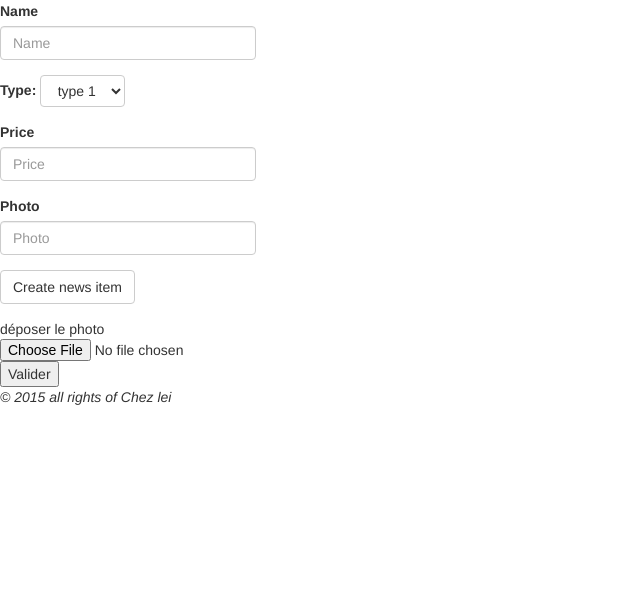
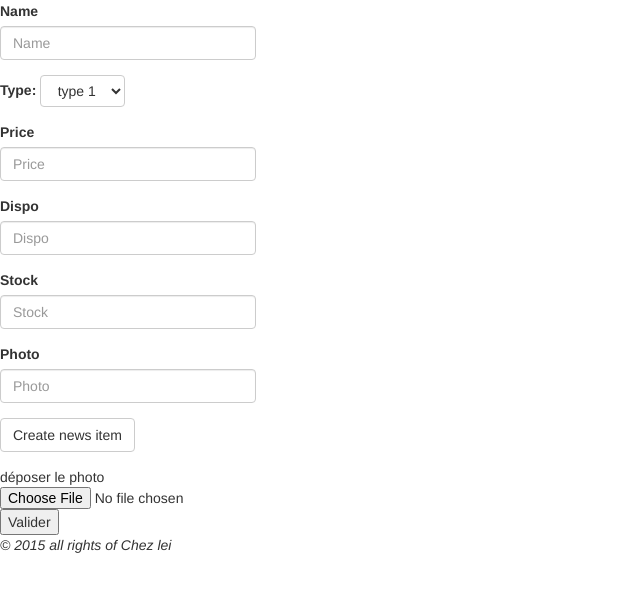
Before and after one commit to lzZ00/projet, a CodeIgniter app: page /projet_marche/index.php/affiche_produit/createProduit in a window 1280 px wide. Shown: the part 145-737 px from the top of the page, without its empty margins (0-640 px from the left). Run offline with CodeIgniter, Linux system fonts and the light colour scheme; data comes from the database, SQL or seed files in the repository; some libraries are stand-ins or nearby versions.

Commit message:
产品dispo

```diff
--- a/application/config/database.php
+++ b/application/config/database.php
@@ -78,7 +78,7 @@ $db['default'] = array(
 	'hostname' => 'localhost',
 	'username' => 'root',
 	'password' => '',
-	'database' => 'zliao',
+	'database' => 'news',
 	'dbdriver' => 'mysqli',
 	'dbprefix' => '',
 	'pconnect' => FALSE,
--- a/application/controllers/Affiche_Produit.php
+++ b/application/controllers/Affiche_Produit.php
@@ -153,14 +153,14 @@ class Affiche_Produit extends CI_Controller
         $this->load->helper('form');
         $this->load->library('form_validation');
         if (isset($_POST['Ajouter'])) {
-            echo 'success';
             echo $_POST['idA'];
             $user = $this->session->userdata('user');
             $quantite=$_POST['quantite'];
+            $dispo=$_POST['dispo'];
             $panier = $this->Affiche_Panier_Model->getUnPanier($_POST['idA'],$user);
             if (($panier ==null) || ($panier['commande_id'] != null )){
                 $produit = $this->Affiche_Produit_Model->get_unProduits($_POST['idA']);
-                $this->Affiche_Panier_Model->addProduit($user,$produit,$quantite);
+                $this->Affiche_Panier_Model->addProduit($user,$produit,$quantite,$dispo);
             }
             else{
                 $quantite=$_POST['quantite'];
--- a/application/models/Affiche_Panier_Model.php
+++ b/application/models/Affiche_Panier_Model.php
@@ -27,9 +27,9 @@ class Affiche_Panier_Model extends CI_Model
         $query=$this->db->get();
         return $query->row_array();
     }
-    public function addProduit($user,$produit,$quantite){
+    public function addProduit($user,$produit,$quantite,$dispo){
         $this->load->helper('url');
-        $sql="select id,produit_id,quantite from paniers where  user_id=".$user['id']." and commande_id is NULL and produit_id=".$produit['id']."";
+        $sql="select id,produit_id,quantite,prix from paniers where  user_id=".$user['id']." and commande_id is NULL and produit_id=".$produit['id']."";
         $query = $this->db->query($sql,array($user['id']));
 
         if($query->row_array()!=null){
@@ -39,9 +39,14 @@ class Affiche_Panier_Model extends CI_Model
 
             }
             $quantite=$quantite_old+$quantite;
+            $prix = $produit['prix'] *  $quantite;
+            if ($quantite > $dispo){
+                return false;
+            }
 
             $data = array(
-                'quantite'  => $quantite
+                'quantite'  => $quantite,
+                'prix' =>$prix
             );
             $this->db->where('id', $id);
             $this->db->update('paniers', $data);
--- a/application/models/Affiche_Produit_Model.php
+++ b/application/models/Affiche_Produit_Model.php
@@ -30,6 +30,8 @@ class Affiche_Produit_Model extends CI_Model {
             'nom' => $this->input->post('nom'),
             'typeProduit_id' => $this->input->post('type'),
             'prix' => $this->input->post('prix'),
+            'dispo' => $this->input->post('dispo'),
+            'stock' => $this->input->post('stock'),
             'photo' => $this->input->post('photo')
         );
 
@@ -40,7 +42,7 @@ class Affiche_Produit_Model extends CI_Model {
     {
         /*$query = $this->db->simple_query('SELECT id,nom,prix,photo FROM produits WHERE id = '.$id.'');
         return $query->row_array();*/
-      $this->db->select('id,nom,prix,photo,typeProduit_id');
+      $this->db->select('*');
         $this->db->from('produits');
         $this->db->where('id',$id);
         $query=$this->db->get();
--- a/application/views/Affiche_Produit/create.php
+++ b/application/views/Affiche_Produit/create.php
@@ -35,6 +35,16 @@ $uptypes=array(
 <div class="form-group">
     <label for="prix">Price</label>
     <input type="input" class="form-control" id="prix" placeholder="Price" name="prix"  style="width: 20%">
+</div>
+
+<div class="form-group">
+    <label for="dispo">Dispo</label>
+    <input type="input" class="form-control" id="dispo" placeholder="Dispo" name="dispo"  style="width: 20%">
+</div>
+
+<div class="form-group">
+    <label for="stock">Stock</label>
+    <input type="input" class="form-control" id="stock" placeholder="Stock" name="stock"  style="width: 20%">
 </div>
 
 <div class="form-group">
```
Also changed, not shown: application/views/Affiche_Produit/edit.php (+13 -0 lines), application/views/Affiche_Produit/index.php (+25 -4 lines).
